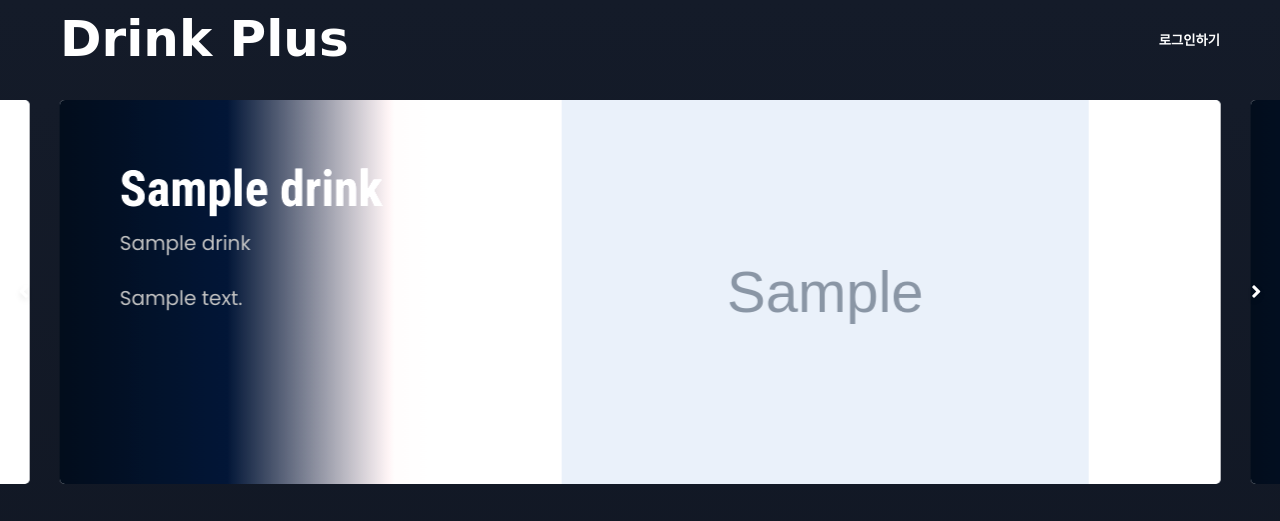
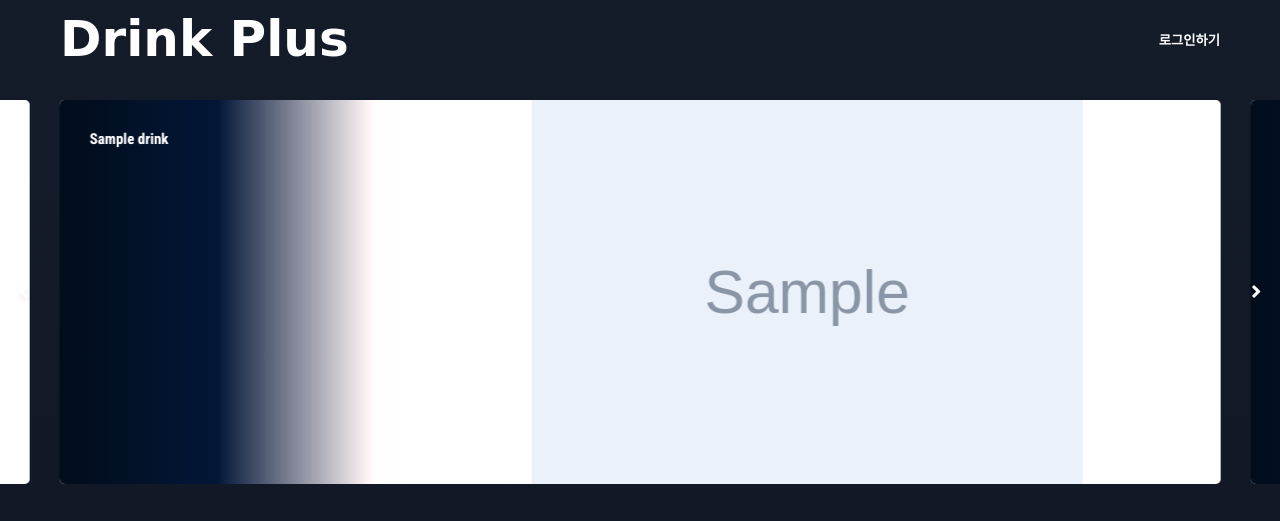
Before and after one commit to nmdkims/Drink_plus, a Django app: template templates/home.html in a window 1280 px wide. Shown: the top 521 px of the page. Run offline with Django 4.2, Linux system fonts and the light colour scheme; the template is opened without the code that fills it: most values are stand-ins (such as "Sample title", 1, 10 or a date in 2020); grey boxes marked "Sample" are stand-in pictures; some web fonts are replaced.

Commit message:
업데이트

```diff
--- a/static/css/base.css
+++ b/static/css/base.css
@@ -434,7 +434,7 @@
     }
 
     #home .thumbnail .box {
-        width: 100%;
+        width: 40%;
         height: 100%;
         margin: 10px;
     }
--- a/templates/base.html
+++ b/templates/base.html
@@ -319,8 +319,8 @@
             padding: 60px;
             padding-right: 110px;
 
-            background: linear-gradient(to right,rgb(2,12,25),rgb(2,20,50),rgb(240,230,230),rgb(240,240,240));
-            {#background: linear-gradient(to left,rgb(240,240,240),rgb(240,230,230),rgb(2,20,50),rgb(2,12,25));#}
+            background: linear-gradient(to right, rgb(2, 12, 25), rgb(2, 20, 50), rgb(240, 230, 230), rgb(240, 240, 240));
+        {#background: linear-gradient(to left,rgb(240,240,240),rgb(240,230,230),rgb(2,20,50),rgb(2,12,25));#}
 
         }
 
@@ -374,7 +374,7 @@
 
         button.glide__arrow i {
             font-size: 40px;
-            float:left;
+            float: left;
         }
 
         {##home#}
@@ -438,6 +438,22 @@
             .banner
             .container
             .gradient {
+                display: none;
+            }
+
+            #home .glide .glide__track .glide__slides .glide__slide .banner .container .left-banner-text {
+                padding: 30px;
+            }
+
+            #home .glide .glide__track .glide__slides .glide__slide .banner .container .left-banner-text h1 {
+                font-size: 15px;
+            }
+
+            #home .glide .glide__track .glide__slides .glide__slide .banner .container .left-banner-text h3 {
+                display: none;
+            }
+
+            #home .glide .glide__track .glide__slides .glide__slide .banner .container .left-banner-text p {
                 display: none;
             }
         }
@@ -527,10 +543,8 @@
         {##}
         .glide--dragging {
             cursor: grabbing;
-            {#cursor: -moz-grabbing;#}
-            {#cursor: -webkit-grabbing;#}
+        {#cursor: -moz-grabbing;#}{#cursor: -webkit-grabbing;#}
         }
-
 
         .glide {
             position: relative;
@@ -731,6 +745,13 @@
             .search-mobile {
                 display: block;
             }
+              #home .recomandations .glide-c .glide__track .glide__slides .glide__slide .card .image-holder img {
+                width: 100%;
+                height: 200px;
+                object-fit: fill;
+                object-position: center;
+                clip-path: inset(0 17%);
+            }
         }
 
 
@@ -843,6 +864,8 @@
             height: 100%;
             overflow: hidden;
             border-radius: 10px;
+
+
             margin: 20px;
         }
 
@@ -885,6 +908,9 @@
                 height: 150px;
                 margin: 20px;
             }
+
+
+
         }
 
         @media only screen and (max-width: 650px) {
@@ -893,7 +919,7 @@
             }
 
             #home .thumbnail .box {
-                width: 100%;
+                width: 40%;
                 height: 100%;
                 margin: 10px;
             }
```
